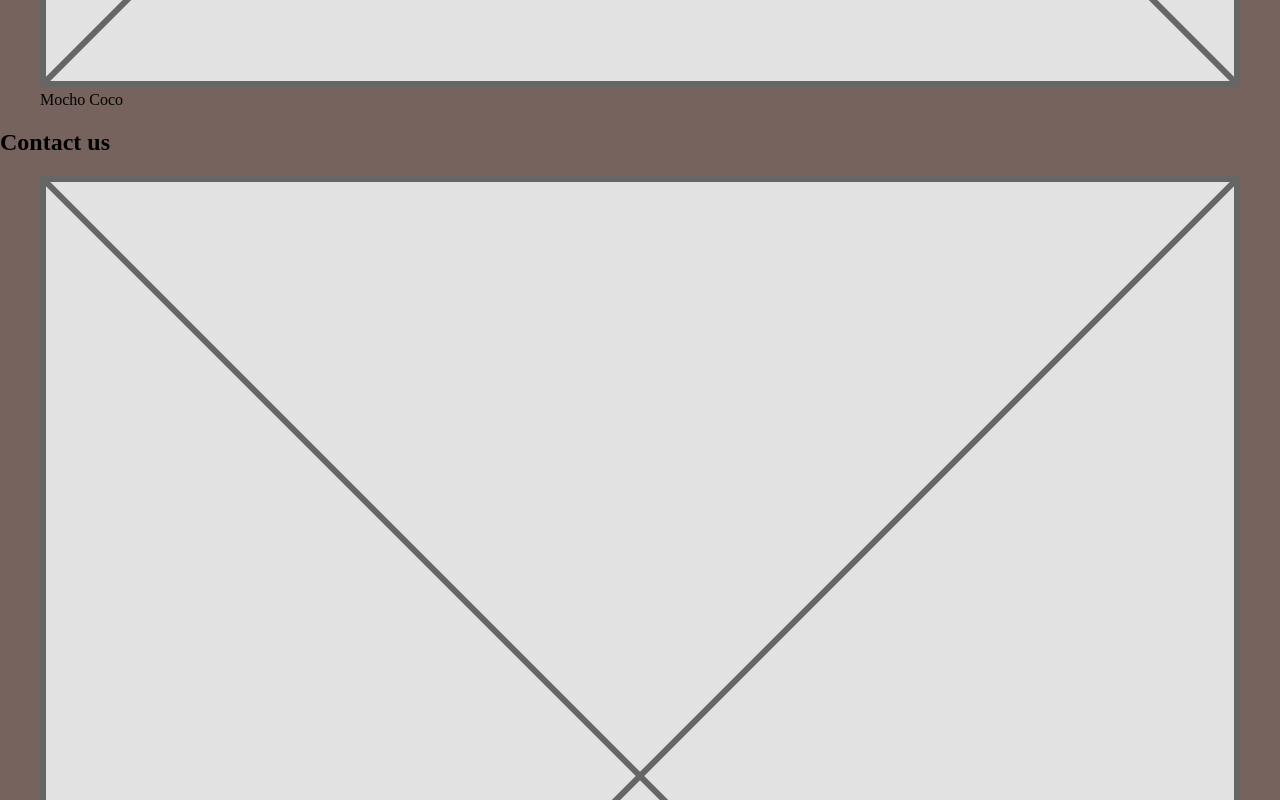
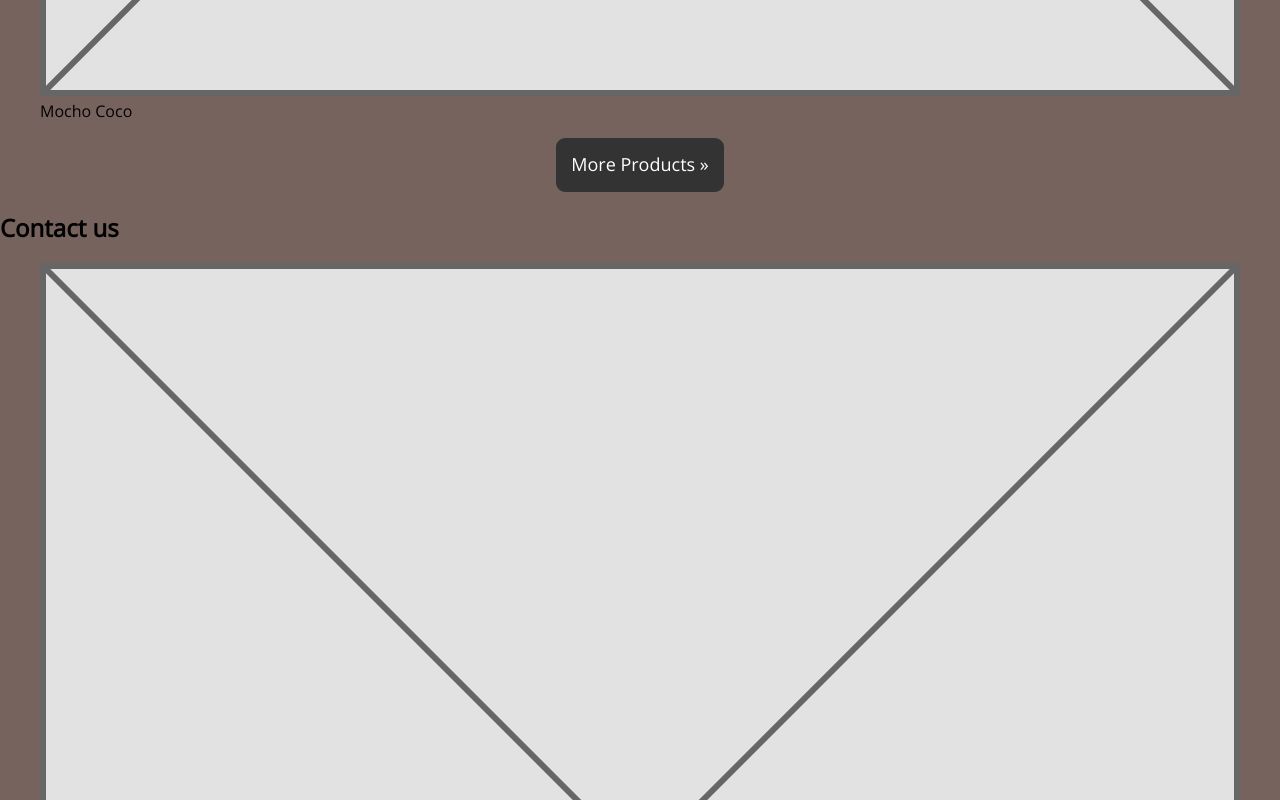
Before and after one commit to zhaojanelle/confectionery-website-prototype, a plain HTML site: page index.html in a window 1280 px wide. Shown: the part 4700-5500 px from the top of the page. Drawn offline with nearby package versions, Linux system fonts and the light colour scheme.

Commit message:
styled button

```diff
--- a/css/main.css
+++ b/css/main.css
@@ -11,6 +11,7 @@ html {
   -webkit-text-size-adjust: 100%;
   text-size-adjust: 100%;
   background-color: #77635e;
+  font: normal 100%/1.3 "Open Sans", sans-serif;
 }
 
 *, *::before, *::after {
@@ -33,3 +34,19 @@ h1 {
 img {
   width: 100%;
 }
+
+.btn-div {
+  text-align: center;
+  display: block;
+}
+
+.button {
+  display: inline-block;
+  text-decoration: none;
+  padding: .75em;
+  border: 2px solid #333;
+  border-radius: 9px;
+  color: #fff;
+  background-color: #333;
+  font-size: 1.125rem;
+}
--- a/index.html
+++ b/index.html
@@ -7,7 +7,7 @@
     <link href="css/main.css" rel="stylesheet">
     <meta name="handheldfriendly" content="true">
     <meta name="mobileoptimized" content="240">
-    <link href="https://fonts.googleapis.com/css?family=Pacifico" rel="stylesheet">
+    <link href="https://fonts.googleapis.com/css?family=Open+Sans|Pacifico" rel="stylesheet">
   </head>
   <body>
   <header>
@@ -38,6 +38,9 @@
         <figcaption>Mocho Coco</figcaption>
       </figure>
     </div>
+    <div class="btn-div">
+      <a class="button" href="#">More Products »</a>
+    </div>
   </section>
 
   <section>
@@ -59,11 +62,11 @@
     <h2>About Us</h2>
     <div class="founders">
       <figure>
-        <img src="images/placeholder-1by1.svg" alt="">
+        <img src="images/person-circle.svg" alt="">
         <figcaption>John Smith, Co-Founder, Father, Keeper of Family secret</figcaption>
       </figure>
       <figure>
-        <img src="images/placeholder-1by1.svg" alt="">
+        <img src="images/person-circle.svg" alt="">
         <figcaption>John Smith Jr., Co-Founder, Son</figcaption>
       </figure>
     </div>
```
